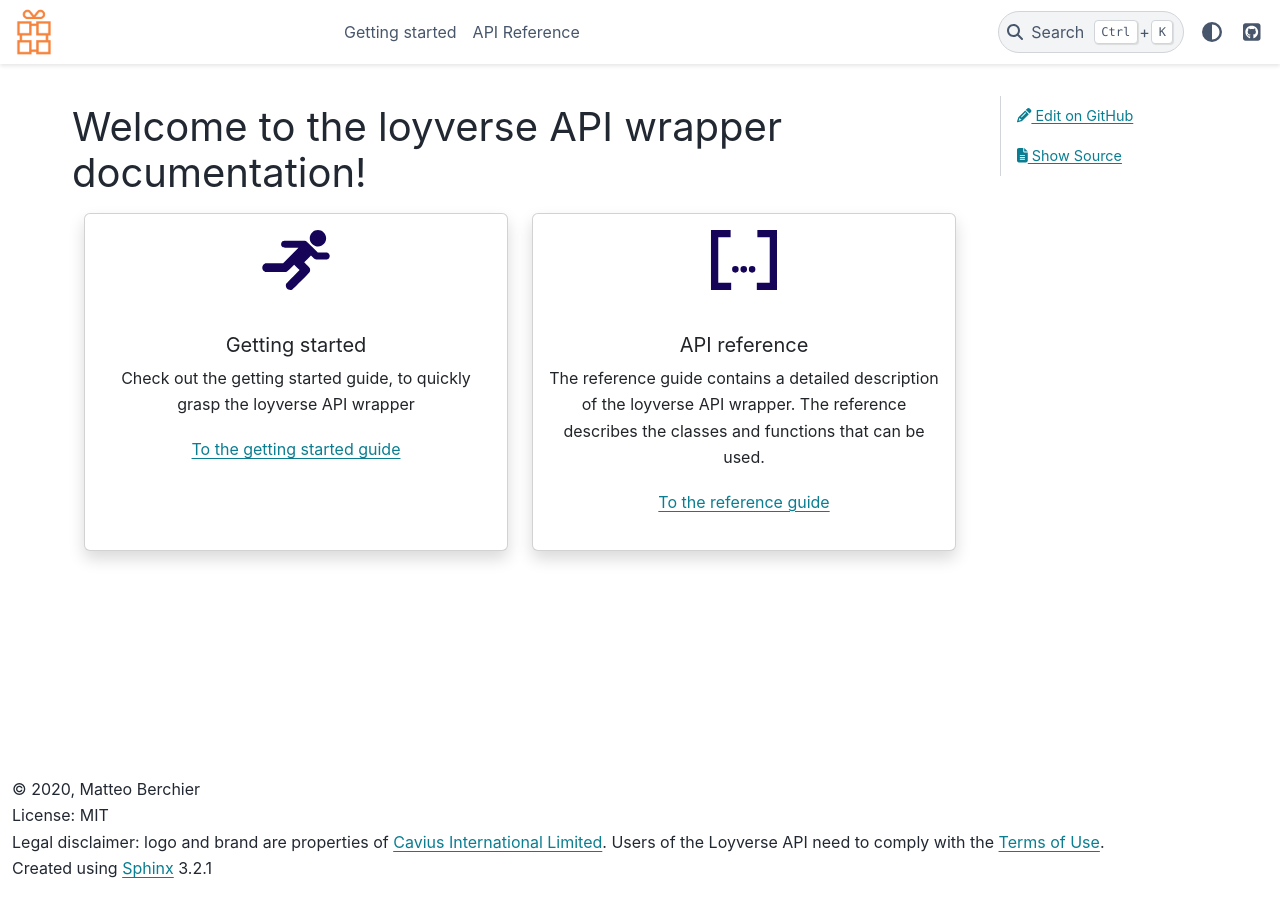
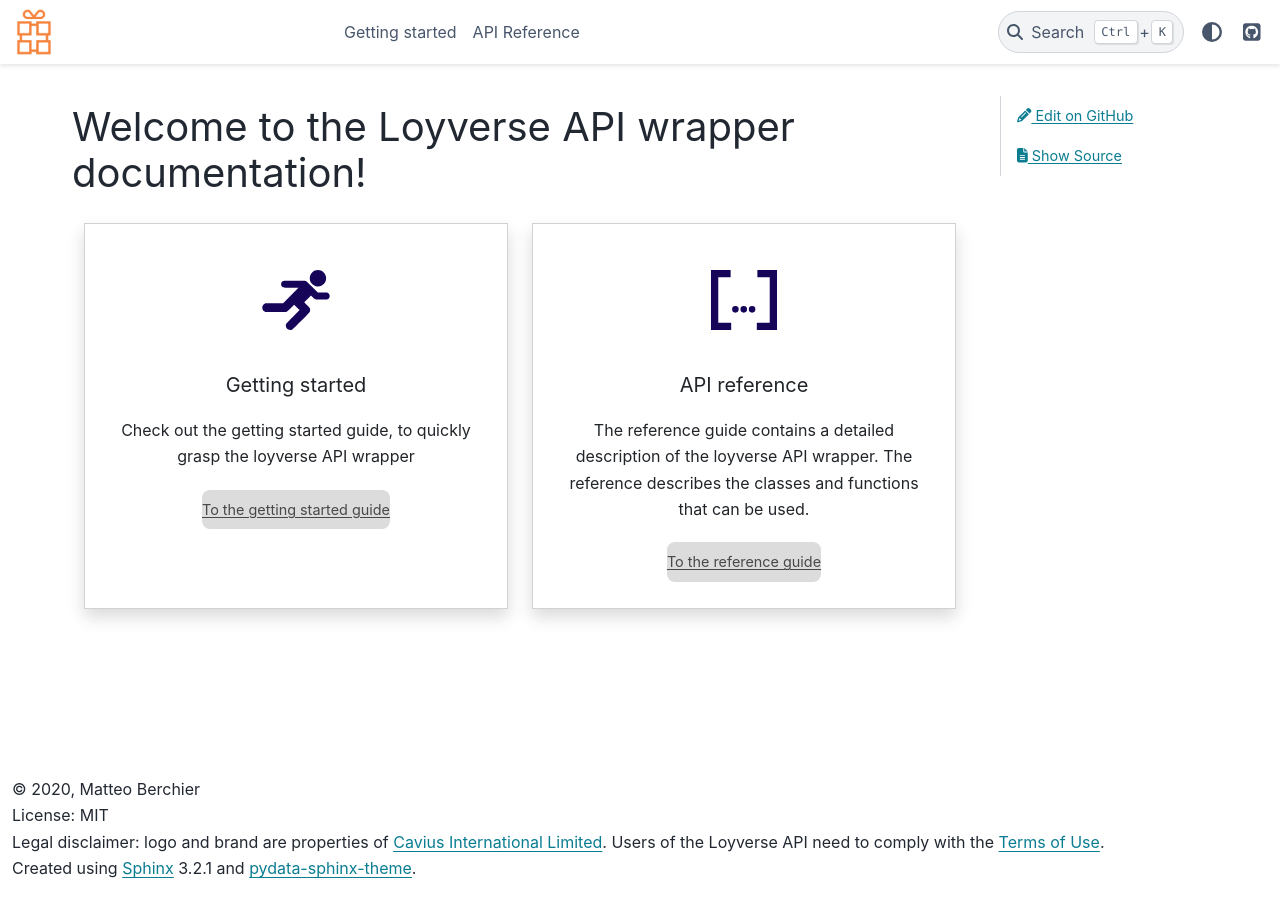
Before and after one commit to matteobe/loyverse, a Sphinx documentation site: the page built from docs/source/index.rst, in a window 1280 px wide. Built offline with Sphinx 7.4.7 and the PyData theme 0.15.4, drawn with Linux system fonts in a browser that asks for light colours.

```diff
--- /dev/null
+++ b/docs/source/_static/css/custom.css
@@ -0,0 +1,36 @@
+/* Custom CSS elements */
+
+.intro-card {
+  background: #fff;
+  border-radius: 0;
+  padding: 30px 10px 10px 10px;
+  margin: 10px 0px;
+}
+
+.intro-card .card-text {
+  margin: 20px 0px;
+  /*min-height: 150px; */
+}
+
+.custom-button {
+  background-color: #dcdcdc;
+  border: none;
+  color: #484848;
+  text-align: center;
+  text-decoration: none;
+  display: inline-block;
+  font-size: 0.9rem;
+  border-radius: 0.5rem;
+  max-width: 220px;
+  padding: 0.5rem 0rem;
+}
+
+.custom-button a {
+  color: #484848;
+}
+
+.custom-button p {
+  margin-top: 0;
+  margin-bottom: 0rem;
+  color: #484848;
+}
--- a/docs/source/_templates/layout.html
+++ b/docs/source/_templates/layout.html
@@ -7,8 +7,8 @@
         &#169; {{ copyright }}<br>
         License: MIT<br>
         Legal disclaimer: logo and brand are properties of <a href="http://loyverse.com">Cavius International Limited</a>.
-        Users of the Loyverse API need to comply with the <a href="https://loyverse.com/terms-use">Terms of Use</a>.<br>
-        Created using <a href="http://sphinx-doc.org/">Sphinx</a> 3.2.1<br>
+        Users of the Loyverse API need to comply with the <a href="https://loyverse.com/api-terms">Terms of Use</a>.<br>
+        Created using <a href="http://sphinx-doc.org/">Sphinx</a> 3.2.1 and <a href="https://github.com/pandas-dev/pydata-sphinx-theme">pydata-sphinx-theme</a>.<br>
         </p>
 </div>
 </footer>
--- a/docs/source/conf.py
+++ b/docs/source/conf.py
@@ -57,6 +57,10 @@ html_theme = 'pydata_sphinx_theme'
 # so a file named "default.css" will overwrite the builtin "default.css".
 html_static_path = ['_static']
 
+html_css_files = [
+    "css/custom.css",
+]
+
 # HTML Configuration of pydata_sphinx_theme ---------------------------------
 html_logo = '_static/loyverse.png'
 html_favicon = '_static/favicon.ico'
--- a/docs/source/getting_started/index.rst
+++ b/docs/source/getting_started/index.rst
@@ -14,7 +14,7 @@ for a detailed description on how to create one.
 Initialize a client
 -------------------
 
-The Loyverse API is accessed using a single client, which we can use to access all endpoints.
+The Loyverse API is accessed using a single client, which can in turn be used to access all implemented endpoints.
 
 .. code-block:: python
 
@@ -23,13 +23,13 @@ The Loyverse API is accessed using a single client, which we can use to access a
     # Initialize by passing access token
     client = Client(access_token='your_token_here')
 
-    # Initialize using environment variables (access_token stored under LOYVERSE_ACCESS_TOKEN)
+    # Initialize using environment variables (access_token stored in environment variable: LOYVERSE_ACCESS_TOKEN)
     client = Client()
 
 Access endpoints
 ----------------
 
-Once the client is initialized we can access endpoints by accessing attributes of the client object.
+Once the client is initialized, we can access endpoints by accessing attributes of the client object.
 Currently, the following endpoints are available:
 
 * Customers
```
Also changed, not shown: docs/source/index.rst (+4 -5 lines), 1 other file.
